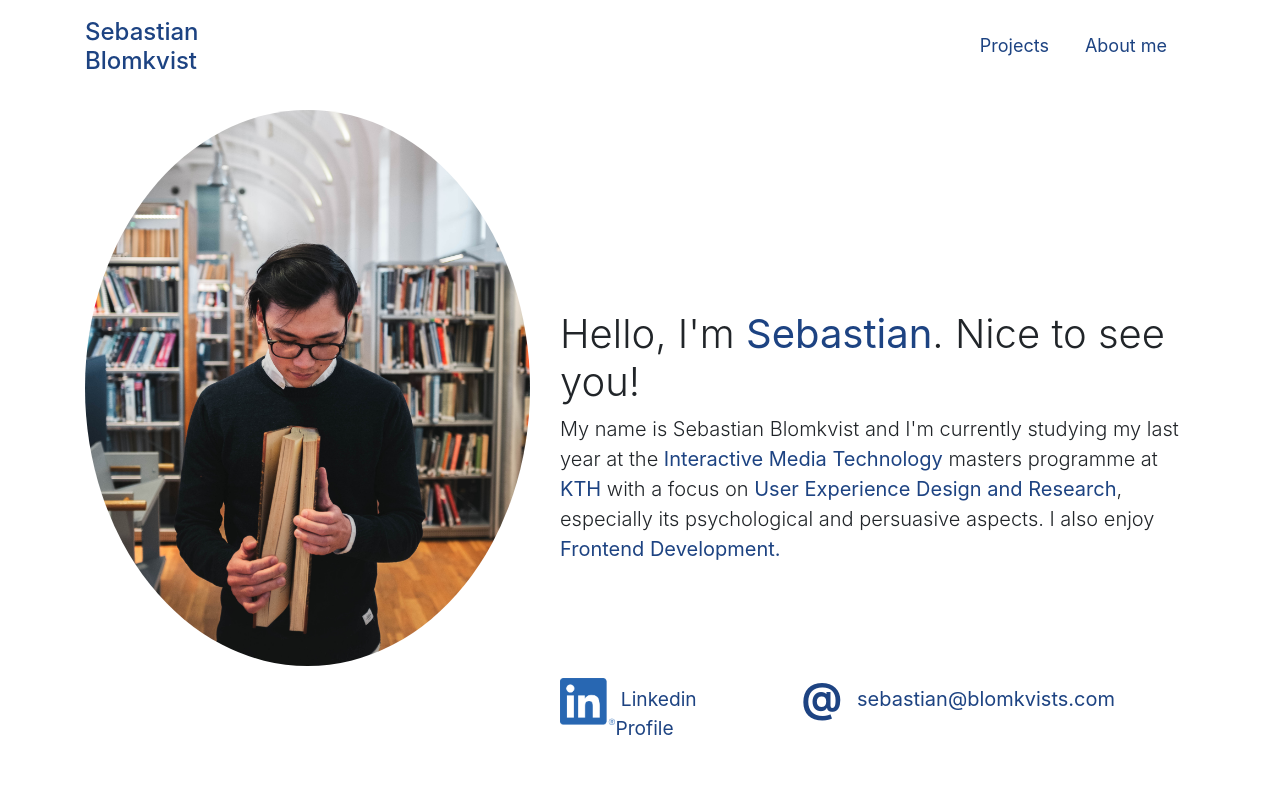
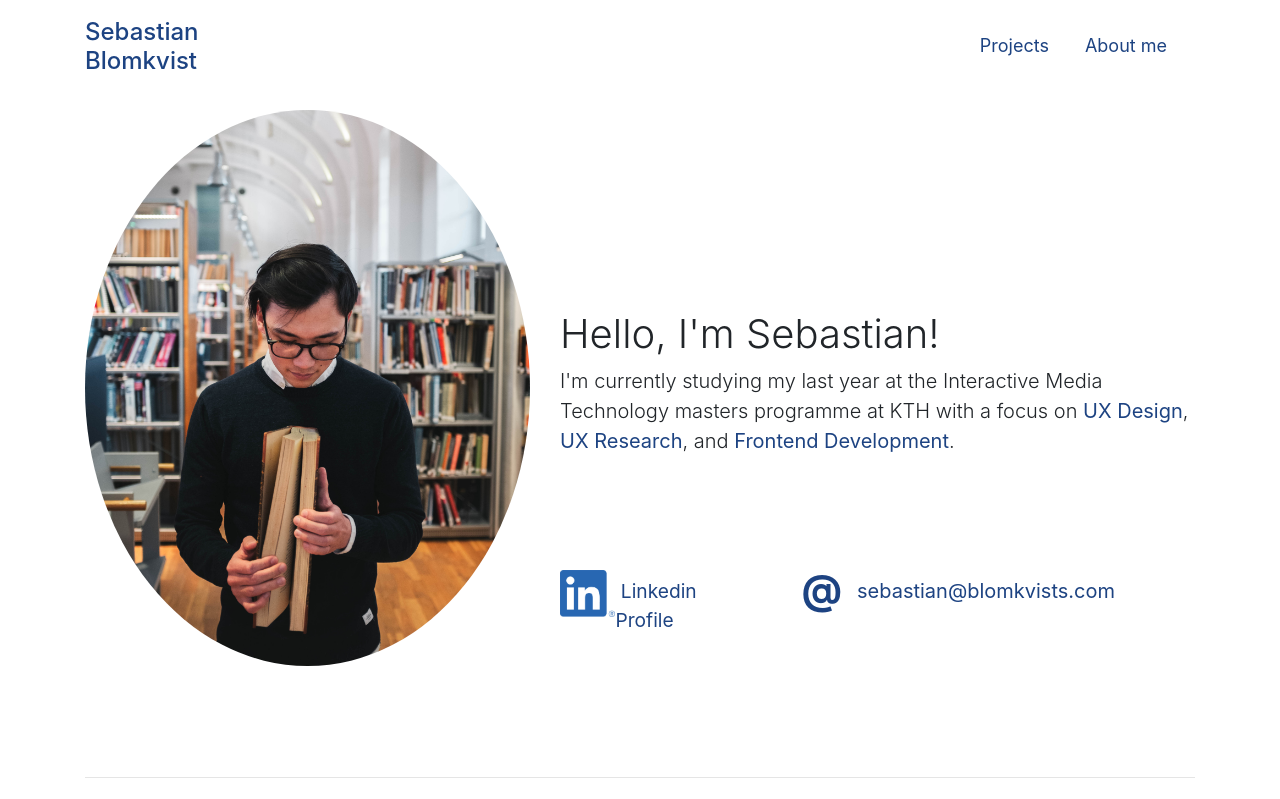
Before and after one commit to sblomk/blomkvists, a React (Create React App) app: page /about in a window 1280 px wide. Shown: the top 799 px of the page. Built offline with nearby package versions, Linux system fonts and the light colour scheme.

Commit message:
intro and about me info

```diff
--- a/src/components/AboutMe.jsx
+++ b/src/components/AboutMe.jsx
@@ -40,7 +40,7 @@ export class AboutMe extends Component {
                             User stories<br/>
                             Defining requirements<br/>
                             Wireframing<br/>
-                        Prototyping<br/>
+                            Hi-fi &amp; lo-fi Prototyping<br/>
                             Usability testing<br/>
                             Heuristic evaluation<br/>
                             A/B testing<br/>
@@ -55,6 +55,7 @@ export class AboutMe extends Component {
                             Javascript<br/>
                             JQuery<br/>
                             React.js<br/>
+                            Python
                         </p>
                         <br></br>
                         <h4 className="font-weight-normal">Other</h4>
--- a/src/components/HomeIntro.jsx
+++ b/src/components/HomeIntro.jsx
@@ -21,10 +21,10 @@ export class HomeIntro extends Component {
                         </a>
                     </div>
                     <div className="introText col-md-7 order-md-2">
-                        <h1 className="featurette-heading font-weight-light">Hello, I'm <span className="font-weight-normal" style={{color: "#1d4382"}}>Sebastian</span>. <span className="niceText">Nice to see you!</span></h1>
-                        <p className="lead introlead"> My name is Sebastian Blomkvist and I'm currently studying my last year at the <span className="font-weight-bolder" style={{color: "#1d4382"}}>Interactive Media Technology </span>
-                        masters programme at <span className="font-weight-bolder" style={{color: "#1d4382"}}>KTH</span> with a focus on <span className="font-weight-bolder" style={{color: "#1d4382"}}> User Experience Design and Research</span>,
-                        especially its psychological and persuasive aspects. I also enjoy <span className="font-weight-bolder" style={{color: "#1d4382"}}>Frontend Development.</span>
+                        <h1 className="featurette-heading font-weight-light">Hello, I'm Sebastian!</h1>
+                        <p className="lead introlead"> I'm currently studying my last year at the Interactive Media Technology
+                        masters programme at KTH with a focus on <span className="font-weight-bolder blue"> UX Design</span>, <span className="font-weight-bolder blue">UX Research</span>,
+                        and <span className="font-weight-bolder blue">Frontend Development</span>.
                         </p>
 
                         <div className="row">
```
Lines whose indentation alone changed are shown as unchanged.
